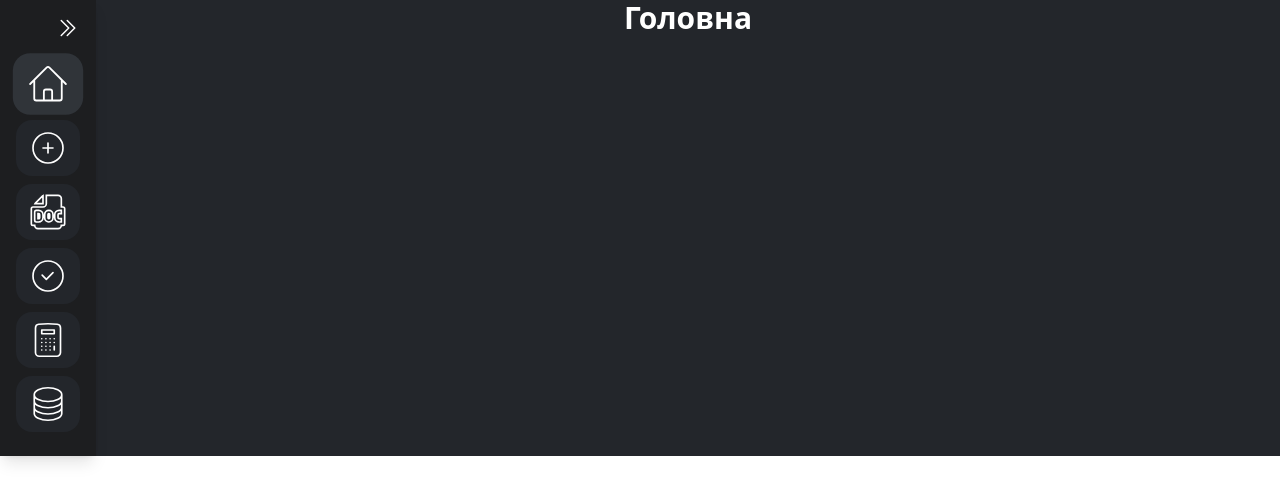
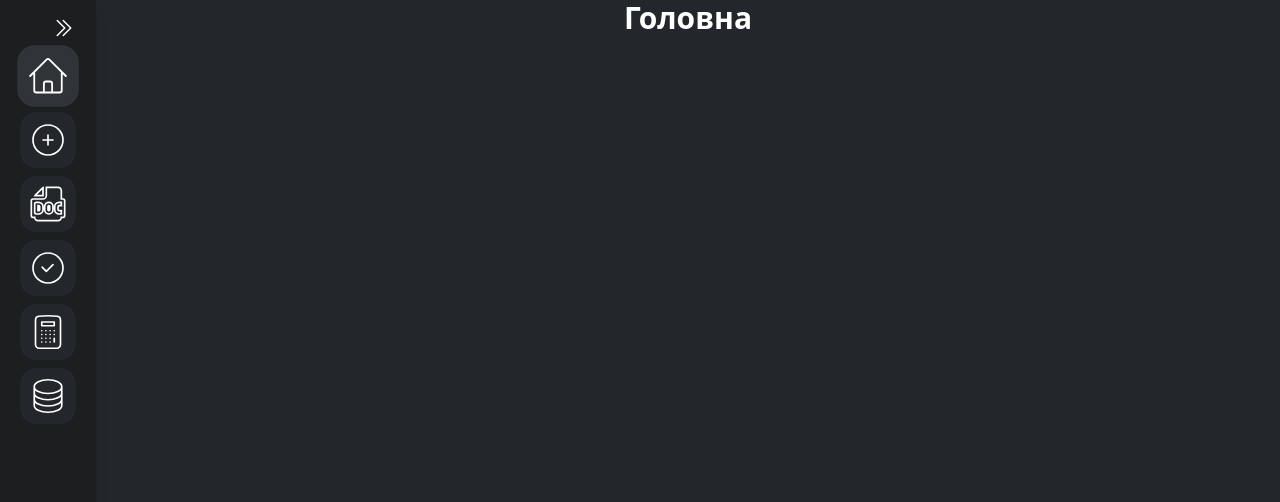
Before and after one commit to zhamanko/DocsCadr, a Vue app: page / in a window 1280 px wide. Shown: the top 502 px of the page. Built offline with nearby package versions, Linux system fonts and the light colour scheme.

Commit message:
feat: enhance layout; add min-height to app container and update sidebar component structure

```diff
--- a/index.html
+++ b/index.html
@@ -7,7 +7,7 @@
     <title>DocsCadre</title>
   </head>
   <body>
-    <div id="app" class="text-white bg-[#23262b] w-full flex flex-row"></div>
+    <div id="app" class="text-white min-h-screen bg-[#23262b] w-full flex flex-row"></div>
     <script type="module" src="/src/main.js"></script>
   </body>
 </html>
--- a/src/components/ComponentManuBar.vue
+++ b/src/components/ComponentManuBar.vue
@@ -26,7 +26,7 @@ export default {
                 this.isOpen = !this.isOpen;
             }
         },
-        toggleWidth(){
+        toggleWidth() {
             const slideBar = document.getElementById('slide-bar-left');
             if (slideBar) {
                 slideBar.classList.toggle('w-64');
@@ -39,8 +39,8 @@ export default {
 </script>
 
 <template>
-    <div id="slide-bar-left" class="bg-[#1d1e20] w-24 h-full p-4 shadow-lg flex flex-col items-center gap-2">
-
+    <div id="slide-bar-left" class="bg-[#1d1e20] w-24 min-h-screen p-4 shadow-lg flex flex-col items-center gap-2">
+        <div class="fixed">
             <div class="w-full flex justify-end mb-2">
                 <button id="close-button" class="hover:cursor-pointer hover:scale-125 transition-all">
                     <svg xmlns="http://www.w3.org/2000/svg" fill="none" width="24" height="24" viewBox="0 0 24 24"
@@ -122,4 +122,5 @@ export default {
                 </router-link>
             </div>
         </div>
+    </div>
 </template>
```
Lines whose indentation alone changed are shown as unchanged.
